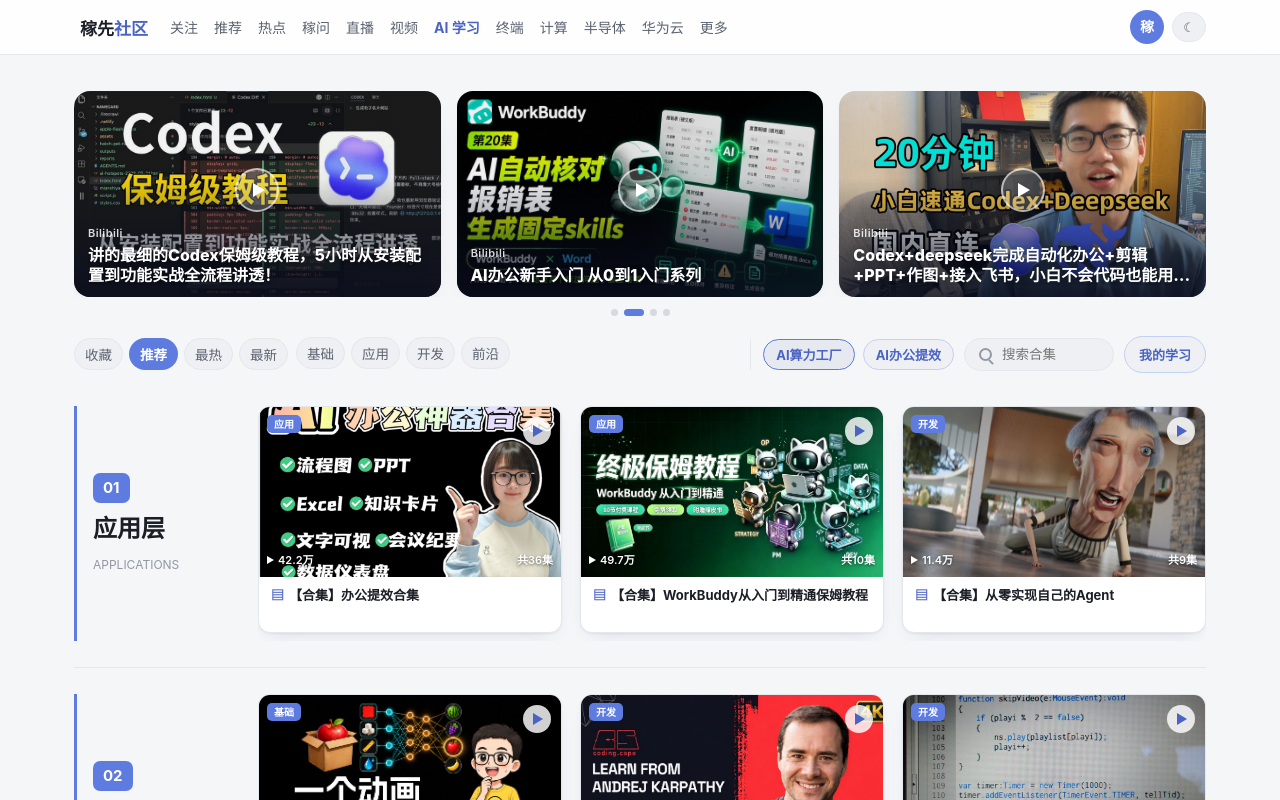
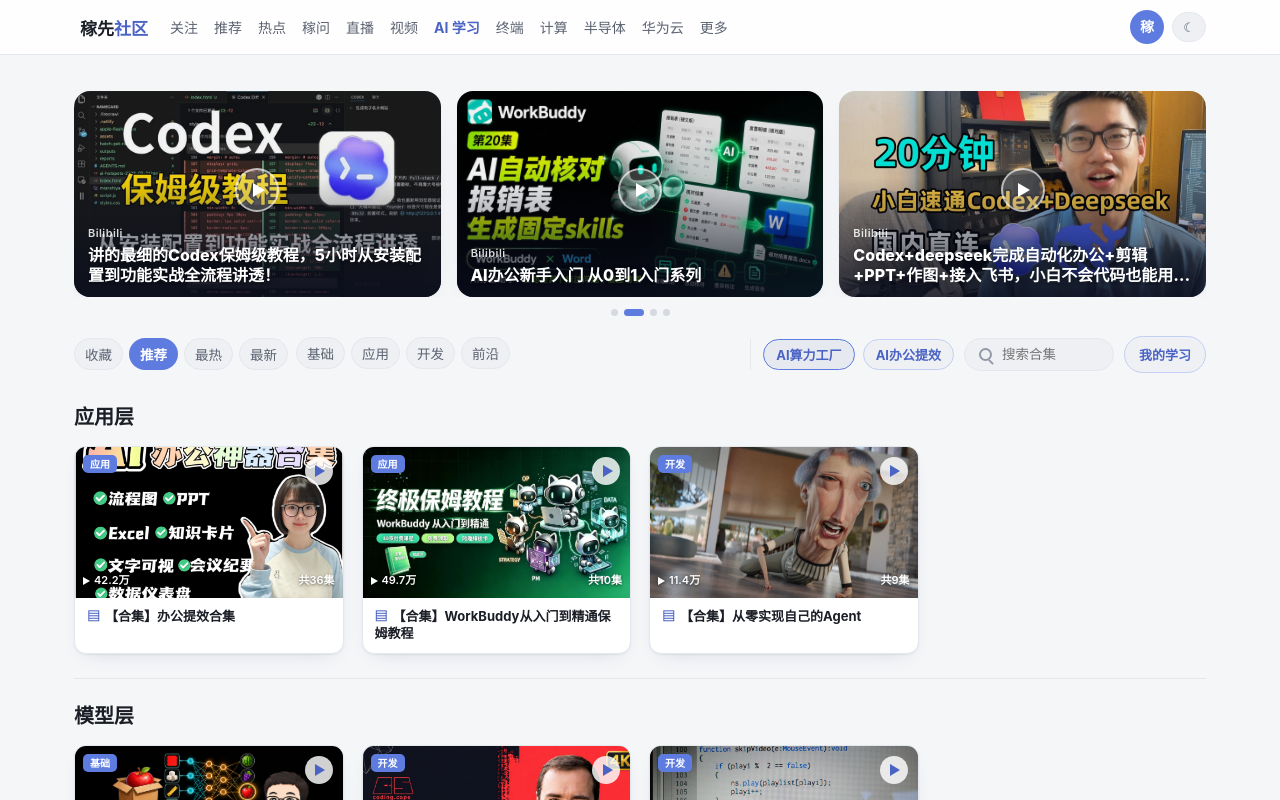
Before and after one commit to LearnAndRecordAI/jiaxianAILearning, a Vue app: page / in a window 1280 px wide. Both pictures are taken after a click on the button "AI算力工厂". Shown: the top 800 px of the page. Built offline with nearby package versions, Linux system fonts and the light colour scheme.

Commit message:
Use compact four-column layer sections with view-all expansion

```diff
--- /dev/null
+++ b/src/utils/collectionPreview.mjs
@@ -0,0 +1,3 @@
+export function previewCollections(items, expanded) {
+  return expanded ? items : items.slice(0, 4)
+}
--- a/src/views/HomeView.vue
+++ b/src/views/HomeView.vue
@@ -1,5 +1,5 @@
 <script setup lang="ts">
-import { computed } from 'vue'
+import { computed, ref } from 'vue'
 import { useResources } from '../composables/useResources'
 import { useUserState } from '../composables/useUserState'
 import { statsFor } from '../utils/stats'
@@ -7,12 +7,17 @@ import HomeBanner from '../components/HomeBanner.vue'
 import HomeToolbar from '../components/HomeToolbar.vue'
 import CourseCard from '../components/CourseCard.vue'
 import topics from '../data/topics.json'
+import {previewCollections} from '../utils/collectionPreview.mjs'
 
 const { home, resources } = useResources()
 const { bookmarks } = useUserState()
 const emit = defineEmits<{ (e: 'learning'): void }>()
 
 const SORTS = ['fav', 'recommend', 'hot', 'new']
+const expandedLayers = ref<string[]>([])
+function toggleLayer(label:string) {
+  expandedLayers.value = expandedLayers.value.includes(label) ? expandedLayers.value.filter(x=>x!==label) : [...expandedLayers.value,label]
+}
 const factorySections = computed(() => {
   if (home.topic !== 'ai-dc') return []
   const sections = topics.find(t => t.id === 'ai-dc')?.sections ?? []
@@ -48,14 +53,13 @@ const emptyHint = computed(() =>
     <HomeBanner />
     <HomeToolbar @learning="emit('learning')" />
     <div v-if="home.topic === 'ai-dc'" class="factory">
-      <section v-for="(section, index) in factorySections" :id="`factory-${section.label}`" :key="section.label" class="factory-section" :aria-label="section.label">
+      <section v-for="section in factorySections" :id="`factory-${section.label}`" :key="section.label" class="factory-section" :aria-label="section.label">
         <header class="section-heading">
-          <span class="section-number">{{ String(index + 1).padStart(2, '0') }}</span>
           <h2>{{ section.label }}</h2>
-          <span class="section-english">{{ section.title }}</span>
+          <button v-if="section.resources.length>4" class="view-all" :aria-expanded="expandedLayers.includes(section.label)" :aria-controls="`collections-${section.label}`" @click="toggleLayer(section.label)">{{ expandedLayers.includes(section.label)?'收起':'查看全部' }} <span aria-hidden="true">{{ expandedLayers.includes(section.label)?'⌃':'›' }}</span></button>
         </header>
-        <div v-if="section.resources.length" class="factory-row">
-          <CourseCard v-for="r in section.resources" :key="r.id" :resource="r" compact />
+        <div v-if="section.resources.length" :id="`collections-${section.label}`" class="factory-row">
+          <CourseCard v-for="r in previewCollections(section.resources,expandedLayers.includes(section.label))" :key="r.id" :resource="r" compact />
         </div>
         <p v-else class="section-empty">{{ home.query ? '没有匹配的合集，试试其他关键词。' : '优质合集筹备中，敬请期待。' }}</p>
       </section>
@@ -68,16 +72,16 @@ const emptyHint = computed(() =>
 </template>
 
 <style scoped>
-.factory-section{display:grid;grid-template-columns:160px minmax(0,1fr);gap:24px;padding:26px 0;border-bottom:1px solid var(--border);scroll-margin-top:90px}
-.section-heading{display:flex;flex-direction:column;align-items:flex-start;justify-content:center;gap:10px;border-left:3px solid var(--accent);padding-left:16px}
-.section-number{border-radius:7px;background:var(--accent);color:white;padding:3px 10px;font-size:15px;font-weight:700}
-.section-heading h2{font-size:24px;margin:0;color:var(--ink);line-height:1.3}
-.section-english{font-size:12px;color:var(--muted);overflow-wrap:anywhere}
-.factory-row{display:grid;grid-auto-flow:column;grid-auto-columns:calc((100% - 36px)/3);gap:18px;overflow-x:auto;padding-bottom:8px;scroll-snap-type:x proximity}
-.factory-row>*{scroll-snap-align:start;min-width:0}
+.factory-section{padding:22px 0 24px;border-bottom:1px solid var(--border);scroll-margin-top:90px}
+.section-heading{display:flex;align-items:center;justify-content:space-between;gap:12px;margin-bottom:14px;min-height:30px}
+.section-heading h2{font-size:20px;margin:0;color:var(--ink);line-height:1.3}
+.view-all{border:1px solid var(--border);border-radius:8px;padding:6px 11px;background:var(--surface);color:var(--ink-2);font-size:12px;cursor:pointer;white-space:nowrap}
+.view-all:hover{border-color:var(--accent-line);color:var(--accent-ink)}
+.view-all span{margin-left:5px}
+.factory-row{display:grid;grid-template-columns:repeat(4,minmax(0,1fr));gap:18px;align-items:start}
+.factory-row>*{min-width:0}
 .section-empty{padding:24px;color:var(--muted);background:var(--surface);border:1px dashed var(--border-strong);border-radius:12px;font-size:14px;margin:0}
-@media(max-width:900px){.factory-section{grid-template-columns:120px minmax(0,1fr);gap:16px}.factory-row{grid-auto-columns:calc((100% - 18px)/2)}}
-@media(max-width:620px){.factory-section{display:block;scroll-margin-top:75px}.section-heading{flex-direction:row;align-items:center;margin-bottom:14px;gap:10px;padding-left:10px}.section-heading h2{font-size:18px}.section-english{font-size:10px}.factory-row{grid-auto-columns:78%;gap:12px}}
+@media(max-width:620px){.factory-section{scroll-margin-top:75px;padding:18px 0}.section-heading h2{font-size:18px}.factory-row{grid-template-columns:repeat(2,minmax(0,1fr));gap:12px}}
 .home {
   padding-bottom: 40px;
 }
```
Also changed, not shown: src/utils/collectionPreview.d.mts (added), 1 other file (tests, documents, lock files or other folders).
